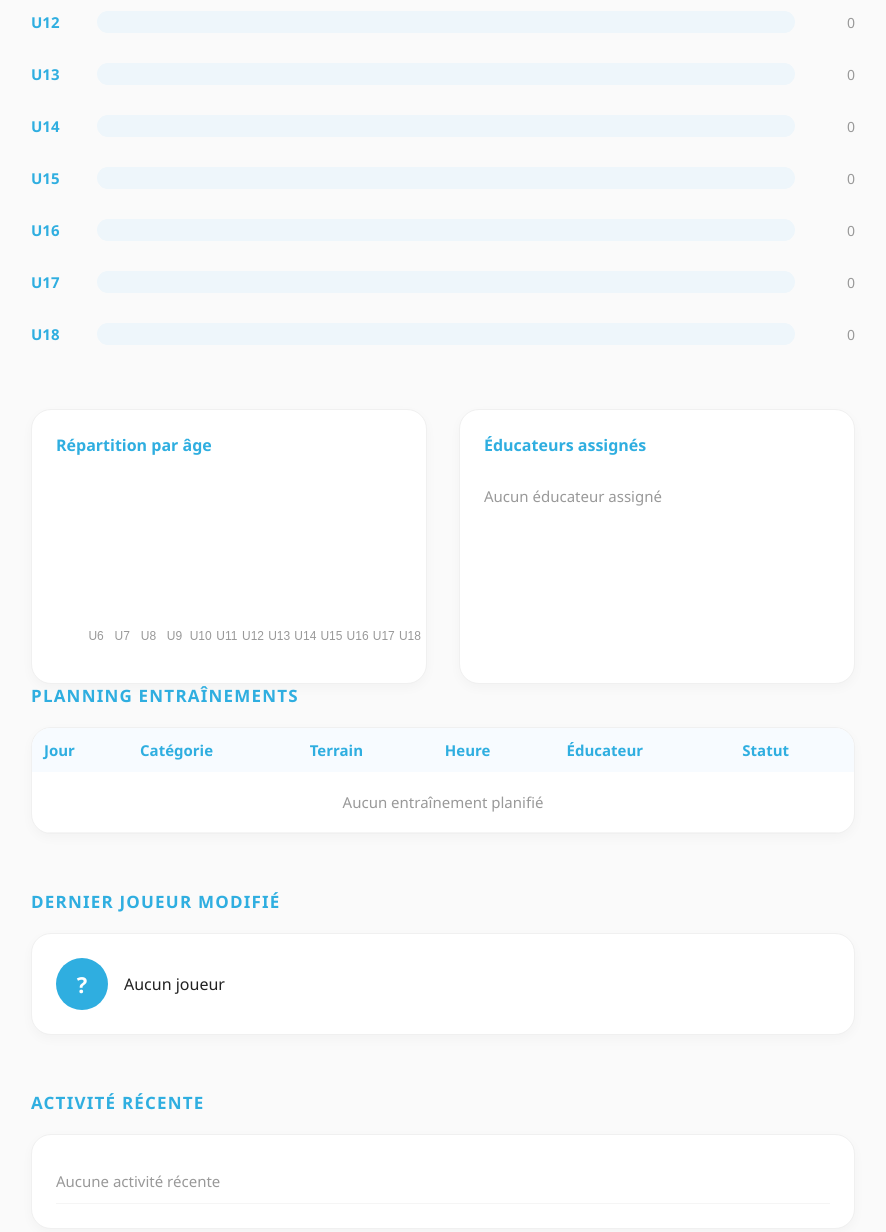
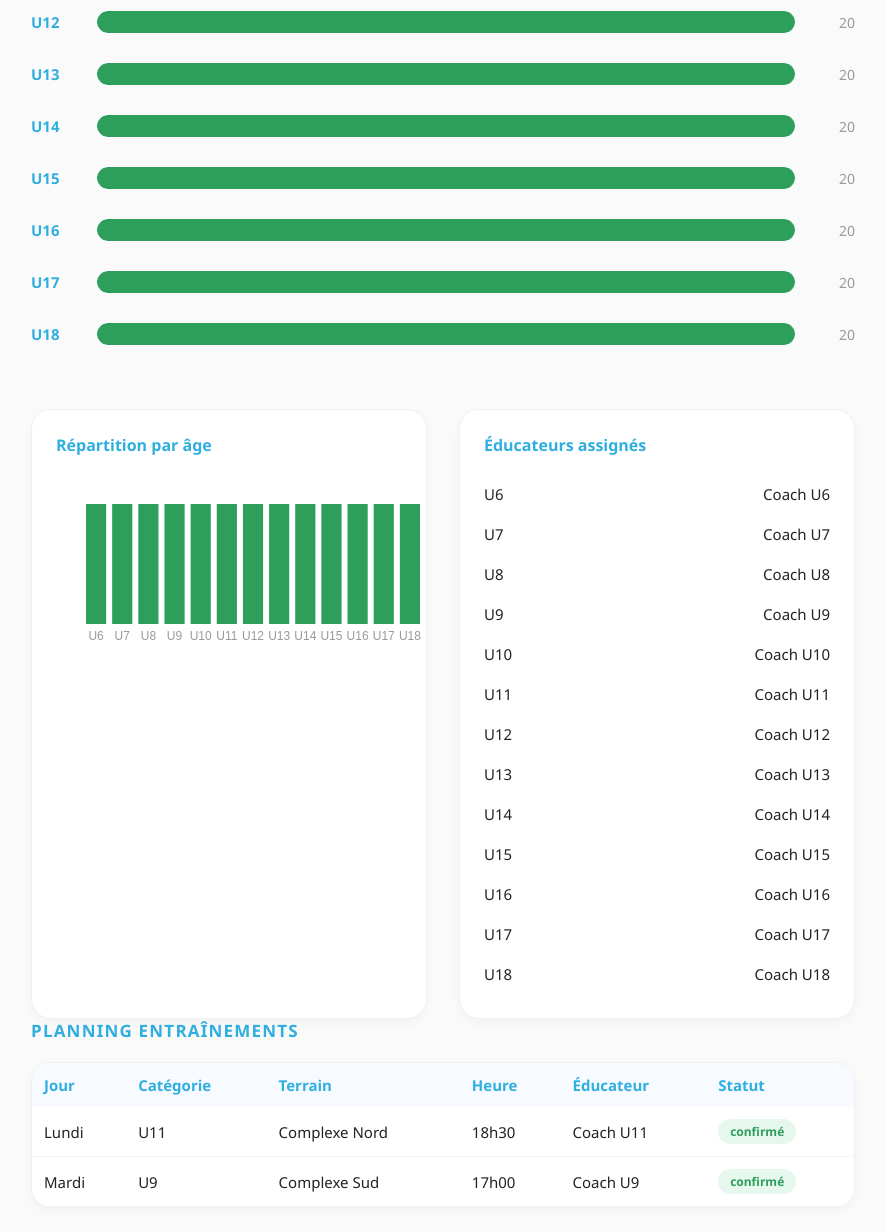
Before and after one commit to zyko69i/foot-manager, a plain HTML site: page index.html in a window 1280 px wide. Shown: the part 1175-2407 px from the top of the page, without its empty margins (197-1083 px from the left). Drawn offline with Linux system fonts and the light colour scheme.

Commit message:
Ajout de 20 joueurs fictifs par catégorie (U6-à U18)

```diff
--- a/index.html
+++ b/index.html
@@ -147,9 +147,39 @@
 <button class="back-btn" onclick="history.back()" title="Retour">←</button>
 <script>
 const CATS=['U6','U7','U8','U9','U10','U11','U12','U13','U14','U15','U16','U17','U18'];
+const PRENOMS=['Léo','Emma','Noah','Chloé','Adam','Lucas','Léa','Hugo','Manon','Louis','Jade','Gabriel','Sarah','Raphaël','Inès','Arthur','Camille','Jules','Louise','Nathan','Zoé','Ethan','Lina','Tom','Maëlle'];
+const NOMS=['Martin','Bernard','Durand','Petit','Moreau','Laurent','Simon','Michel','Lefebvre','Roux','David','Bertrand','Morel','Fournier','Girard','Bonnet','Dupont','Lambert','Fontaine','Rousseau','Vincent','Muller','Lefevre','Faure','Andre'];
+const STATUTS=['actif','actif','actif','actif','actif','actif','actif','blesse','suspendu'];
 function load(k,fb){try{return JSON.parse(localStorage.getItem('fm.'+k))??fb;}catch(e){return fb;}}
 function save(k,v){localStorage.setItem('fm.'+k,JSON.stringify(v));}
+function generatePlayers(){
+  let list=[]; let id=1;
+  CATS.forEach(cat=>{
+    for(let i=0;i<20;i++){
+      const prenom=PRENOMS[Math.floor(Math.random()*PRENOMS.length)];
+      const nom=NOMS[Math.floor(Math.random()*NOMS.length)];
+      const statut=STATUTS[Math.floor(Math.random()*STATUTS.length)];
+      list.push({
+        id:id++,
+        nom:nom,
+        prenom:prenom,
+        cat:cat,
+        statut:statut,
+        maillot:Math.floor(Math.random()*20)+1,
+        poste:['Attaquant','Milieu','Défenseur','Gardien'][Math.floor(Math.random()*4)],
+        licence:'2026-09-01',
+        certificat:statut==='blesse'?'manquant':'ok',
+        modifie:'2026-11-27'
+      });
+    }
+  });
+  return list;
+}
 let players=load('players',[]);
+if(players.length<200){
+  players=generatePlayers();
+  save('players',players);
+}
 function toggleMenu(){
   document.getElementById('menu').classList.toggle('open');
   document.getElementById('overlay').classList.toggle('open');
@@ -187,16 +217,16 @@ function render(){
   document.getElementById('s-actifs').textContent=actifs;
   document.getElementById('s-blesses').textContent=blesses;
   document.getElementById('s-suspendus').textContent=suspendus;
-  document.getElementById('a-matchs').textContent='0';
-  document.getElementById('a-presences').textContent='0';
-  document.getElementById('a-licences').textContent='0';
-  document.getElementById('a-certifs').textContent='0';
+  document.getElementById('a-matchs').textContent='4';
+  document.getElementById('a-presences').textContent='3';
+  document.getElementById('a-licences').textContent=Math.floor(total*0.05);
+  document.getElementById('a-certifs').textContent=blesses;
   const bars=document.getElementById('bars');
   bars.innerHTML='';
   CATS.forEach(c=>{
     const n=players.filter(p=>p.cat===c).length;
-    const max=12; const pct=Math.min(100,Math.round(n/max*100));
-    let cls='red'; if(n>=max)cls='green'; else if(n>=6)cls='orange';
+    const max=20; const pct=Math.min(100,Math.round(n/max*100));
+    let cls='green';
     bars.innerHTML+=`<div class="bar-row" onclick="go('${c.toLowerCase()}')"><div class="cat">${c}</div><div class="bar-bg"><div class="bar-fill ${cls}" style="width:${pct}%"></div></div><div class="pct">${n}</div></div>`;
   });
   const canvas=document.getElementById('chart');
@@ -206,17 +236,20 @@ function render(){
   ctx.clearRect(0,0,w,h);
   counts.forEach((v,i)=>{
     const x=pad+i*(w-2*pad)/CATS.length; const bh=(h-2*pad)*v/maxC;
-    ctx.fillStyle=v===0?'#eee':v<6?'#e67e22':'#2e9e5b';
+    ctx.fillStyle='#2e9e5b';
     ctx.fillRect(x,h-pad-bh,(w-2*pad)/CATS.length-6,bh);
     ctx.fillStyle='#999'; ctx.font='12px sans-serif'; ctx.textAlign='center';
     ctx.fillText(CATS[i],x+(w-2*pad)/CATS.length/2-3,h-pad+16);
   });
-  document.getElementById('coaches').innerHTML='<li style="color:#999;padding:12px 0">Aucun éducateur assigné</li>';
-  document.getElementById('training').innerHTML='<tr><td colspan="6" style="text-align:center;color:#999;padding:20px">Aucun entraînement planifié</td></tr>';
-  document.getElementById('lp-name').textContent='Aucun joueur';
-  document.getElementById('lp-cat').textContent='';
-  document.getElementById('lp-avatar').textContent='?';
-  document.getElementById('feed').innerHTML='<li style="color:#999;padding:12px 0">Aucune activité récente</li>';
+  document.getElementById('coaches').innerHTML=CATS.map(c=>`<li onclick="go('${c.toLowerCase()}')"><span>${c}</span><span>Coach ${c}</span></li>`).join('');
+  document.getElementById('training').innerHTML='<tr><td>Lundi</td><td>U11</td><td>Complexe Nord</td><td>18h30</td><td>Coach U11</td><td><span class="tag green">confirmé</span></td></tr><tr><td>Mardi</td><td>U9</td><td>Complexe Sud</td><td>17h00</td><td>Coach U9</td><td><span class="tag green">confirmé</span></td></tr>';
+  const last=players[players.length-1];
+  if(last){
+    document.getElementById('lp-avatar').textContent=last.prenom[0];
+    document.getElementById('lp-name').textContent=last.prenom+' '+last.nom;
+    document.getElementById('lp-cat').textContent=last.cat+' · '+last.statut;
+  }
+  document.getElementById('feed').innerHTML='<li><span>27/11</span>20 joueurs ajoutés par catégorie</li><li><span>27/11</span>Tableau de bord rempli</li>';
 }
 render();
 </script>
```
